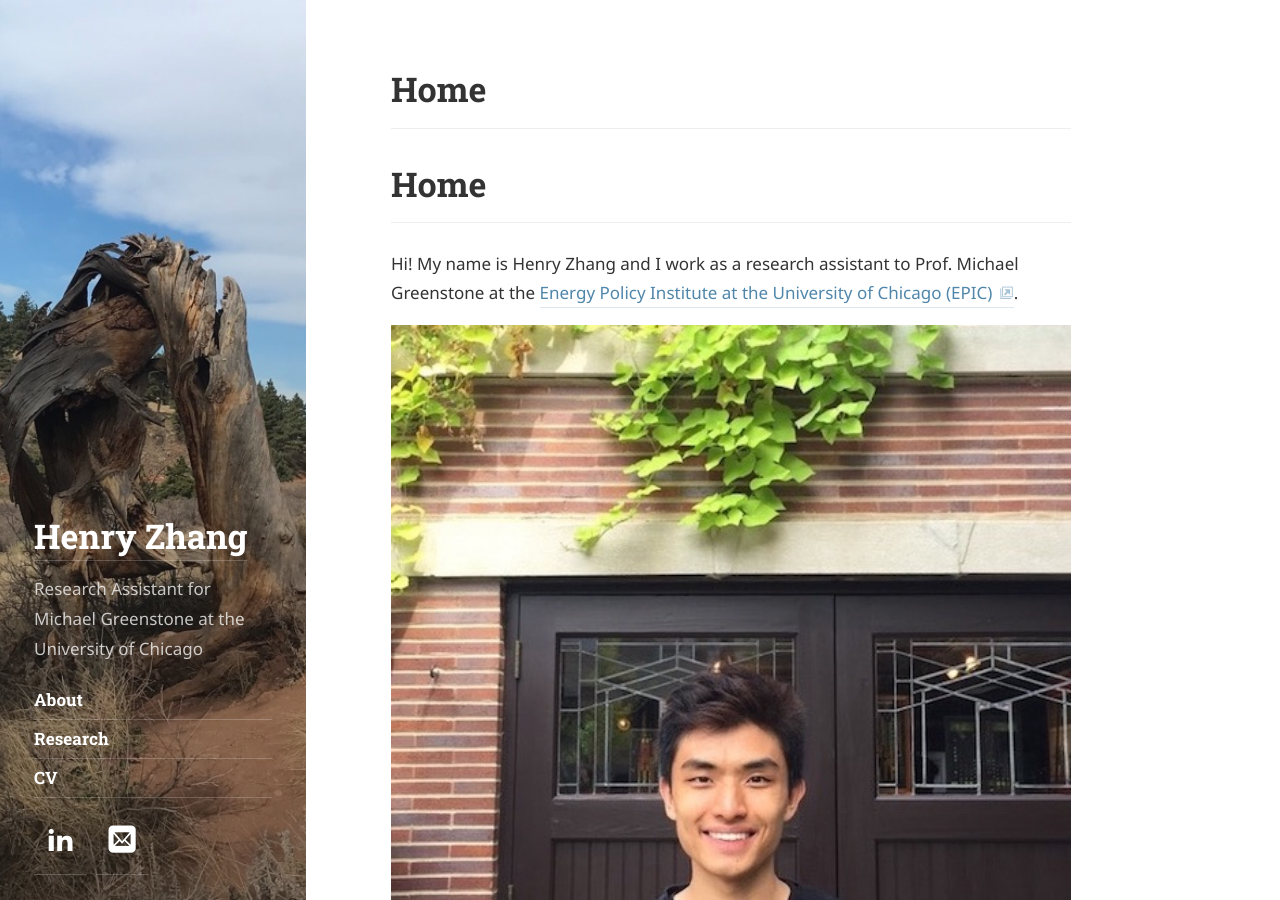
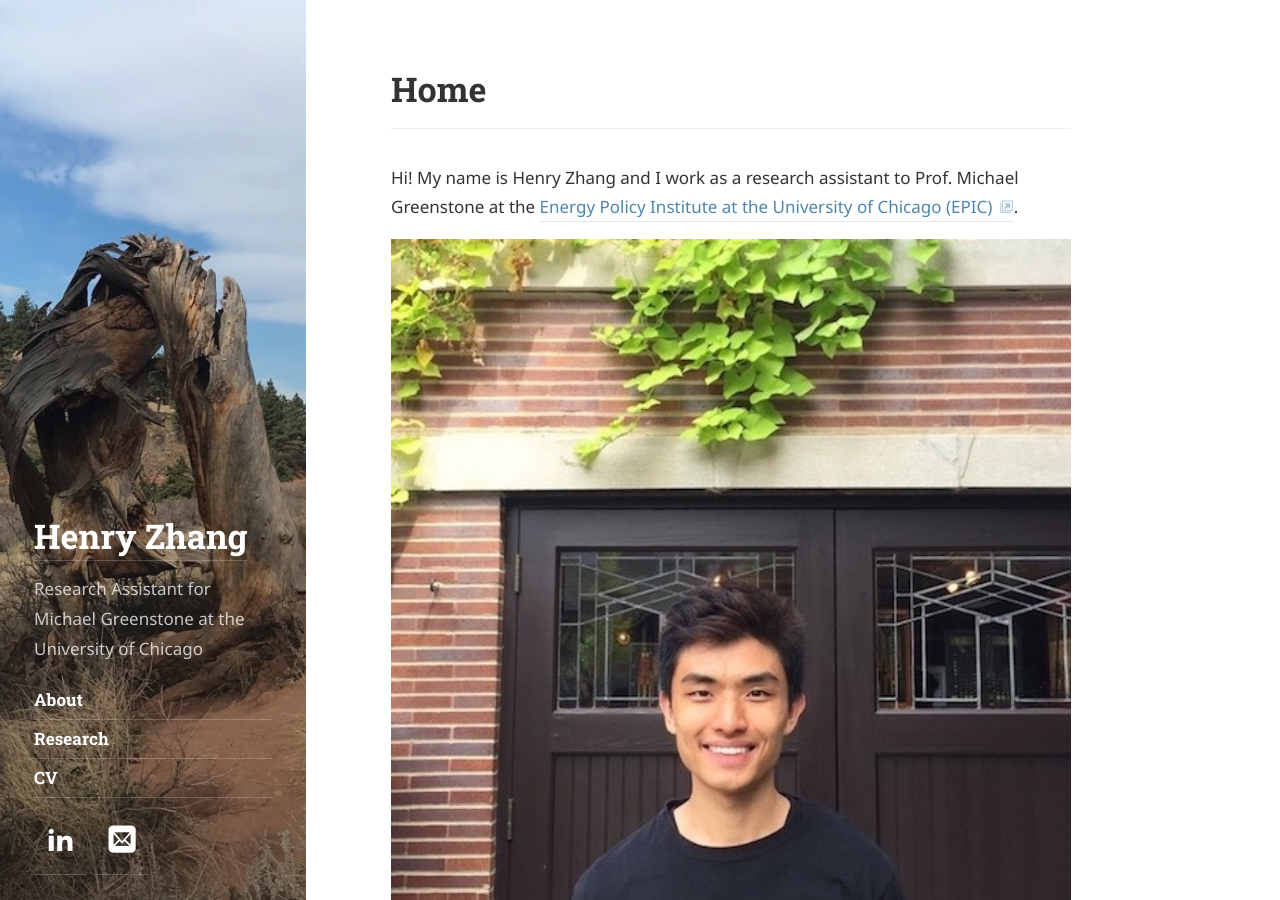
Before and after one commit to verklighet/verklighet.github.io, a Jekyll site: the page built from index.html, in a window 1280 px wide and 900 px high. Built offline with Jekyll 4.4.1, drawn with Linux system fonts in a browser that asks for light colours; some web fonts are replaced; the list of posts is cut into pages by our own code.

Commit message:
remove duplicate Home title

```diff
--- a/index.html
+++ b/index.html
@@ -3,7 +3,7 @@
 title: Home
 order: 1
 ---
-<h1 class="page-title hr" style="padding-bottom:1rem">Home</h1><p>Hi! My name is Henry Zhang and I work as a research assistant to Prof. Michael Greenstone at the <a href="https://epic.uchicago.edu/">Energy Policy Institute at the University of Chicago (EPIC)</a>.
+<p>Hi! My name is Henry Zhang and I work as a research assistant to Prof. Michael Greenstone at the <a href="https://epic.uchicago.edu/">Energy Policy Institute at the University of Chicago (EPIC)</a>.
 <p>
 <div style="position:relative;padding-top:130%;">
 	<img src="assets/img/headshot_vcropped.jpg" alt="Henry Zhang"
```
